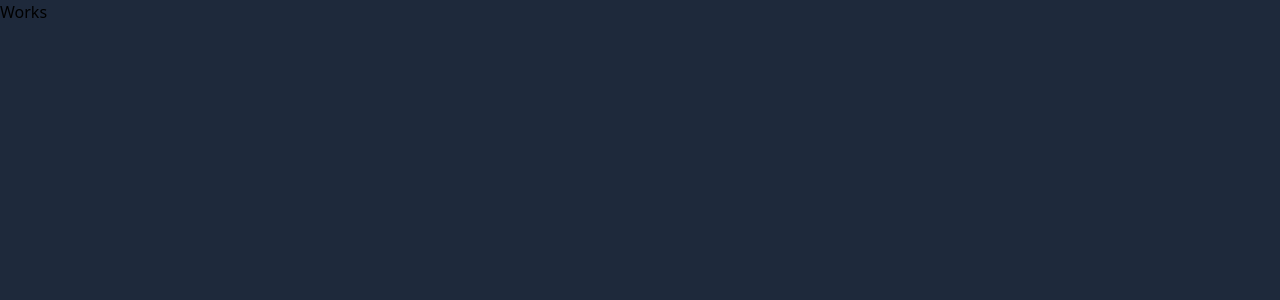
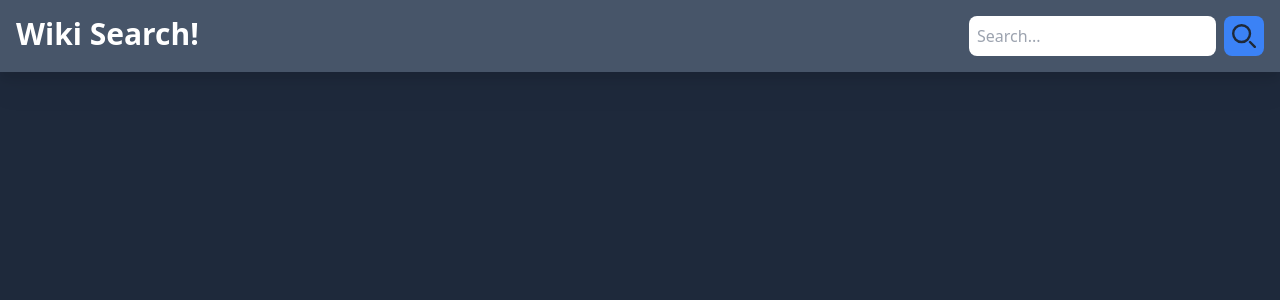
Before and after one commit to PetarPanajotov/wikipedia-search-nextjs, a Next.js app: page / in a window 1280 px wide. Shown: the top 300 px of the page. Built offline with nearby package versions, Linux system fonts and the light colour scheme.

Commit message:
created nav bar with search.

```diff
--- a/app/components/Navbar.tsx
+++ b/app/components/Navbar.tsx
@@ -1,5 +1,13 @@
+import Link from "next/link"
+import Search from "./Search"
+
 export default function Navbar() {
     return (
-        <div>Works</div>
+        <nav className="bg-slate-600 flex p-4 justify-between flex-col md:flex-row sticky top-0 drop-shadow-xl gap-2">
+            <h1 className="text-3xl font-bold text-white md: text-center">
+                <Link href="/">Wiki Search!</Link>
+            </h1>
+                <Search />
+        </nav>
     )
 }
--- /dev/null
+++ b/app/components/Search.tsx
@@ -0,0 +1,37 @@
+'use client'
+
+import { useState, ChangeEvent, FormEvent } from "react"
+import { useRouter } from "next/navigation"
+
+export default function Search() {
+    const [search, setSearch] = useState('');
+    const router = useRouter();
+
+    const handleSubmit = async (e: FormEvent<HTMLFormElement>) => {
+        e.preventDefault();
+        setSearch('');
+        router.push(`/${search}/`);
+    };
+    const handleChange = async (e: ChangeEvent<HTMLInputElement>) => {
+        setSearch(e.target?.value);
+    };
+
+    return (
+        <form
+            className="w-50 flex justify-center content-center gap-2 md:justify-between"
+            onSubmit={handleSubmit}>
+            <input
+                className="p-2 outline-orange-400 rounded-lg"
+                type="text"
+                value={search}
+                placeholder="Search..."
+                onChange={handleChange}>
+            </input>
+            <div className="bg-blue-500 p-2 flex justify-center rounded-lg cursor-pointer">
+                <svg className="w-6 h-6  text-gray-800 self-center dark:text-white" aria-hidden="true" xmlns="http://www.w3.org/2000/svg" fill="none" viewBox="0 0 20 20" >
+                    <path stroke="currentColor" strokeLinecap="round" strokeLinejoin="round" strokeWidth="2" d="m19 19-4-4m0-7A7 7 0 1 1 1 8a7 7 0 0 1 14 0Z" />
+                </svg>
+            </div>
+        </form>
+    );
+};
```
